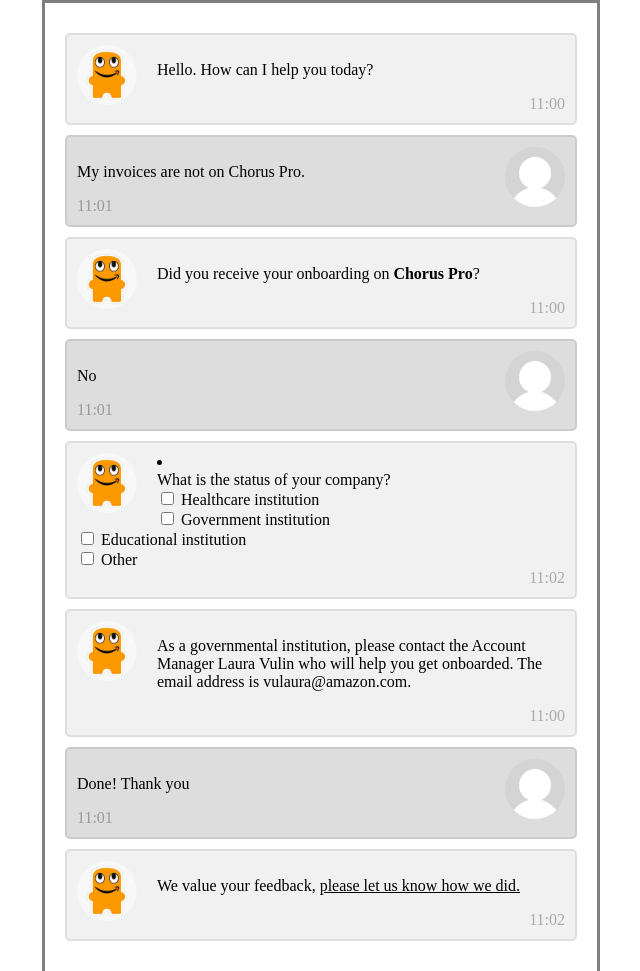
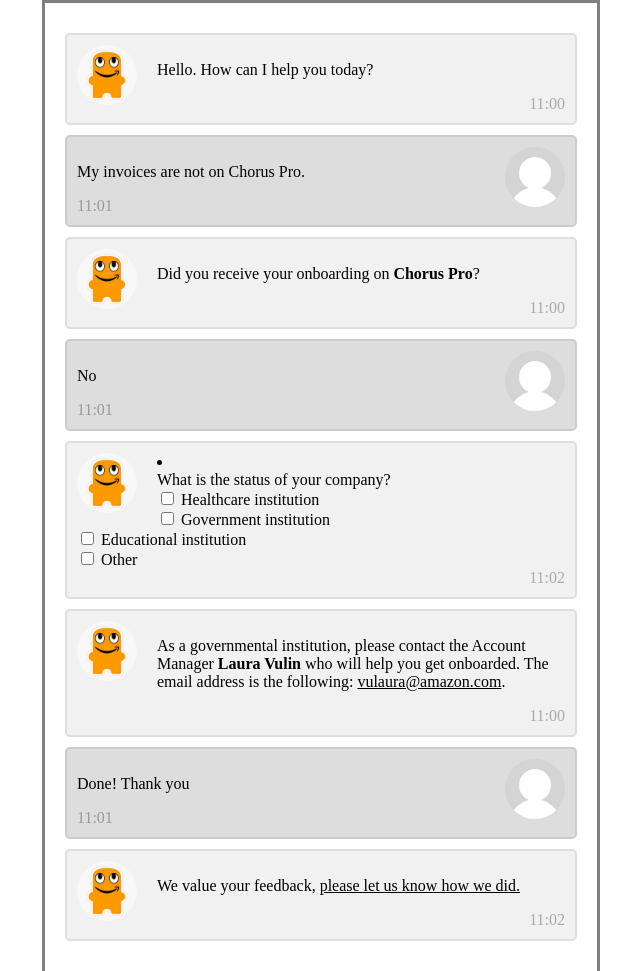
Before and after one commit to YasmineBouchareb/Chat-discussion-Chorus-Pro-Onaboarding, a plain HTML site: page index.html in a window 1280 px wide. Shown: the top 971 px of the page, without its empty margins (319-959 px from the left). Drawn offline with Linux system fonts and the light colour scheme.

Commit message:
Update index.html

```diff
--- a/index.html
+++ b/index.html
@@ -50,7 +50,7 @@
 
      <div class="container">
       <img src="peccy.jpg" alt="Avatar">
-      <p>As a governmental institution, please contact the Account Manager Laura Vulin who will help you get onboarded. The email address is vulaura@amazon.com.</p>
+       <p>As a governmental institution, please contact the Account Manager <b> Laura Vulin </b> who will help you get onboarded. The email address is the following: <u>vulaura@amazon.com</u>.</p>
       <span class="time-right">11:00</span>
      </div>
 
```
